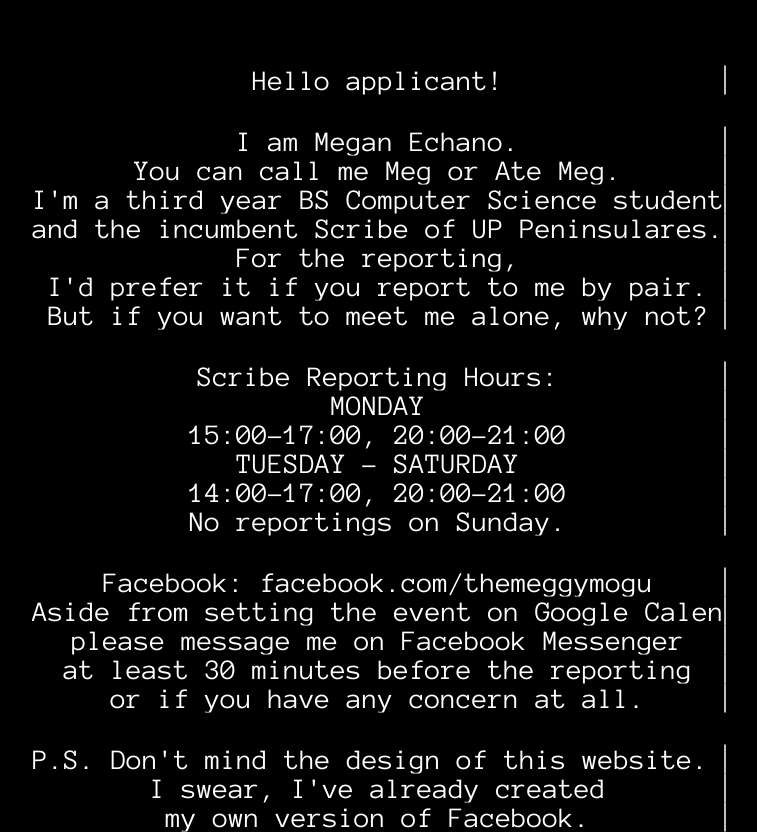
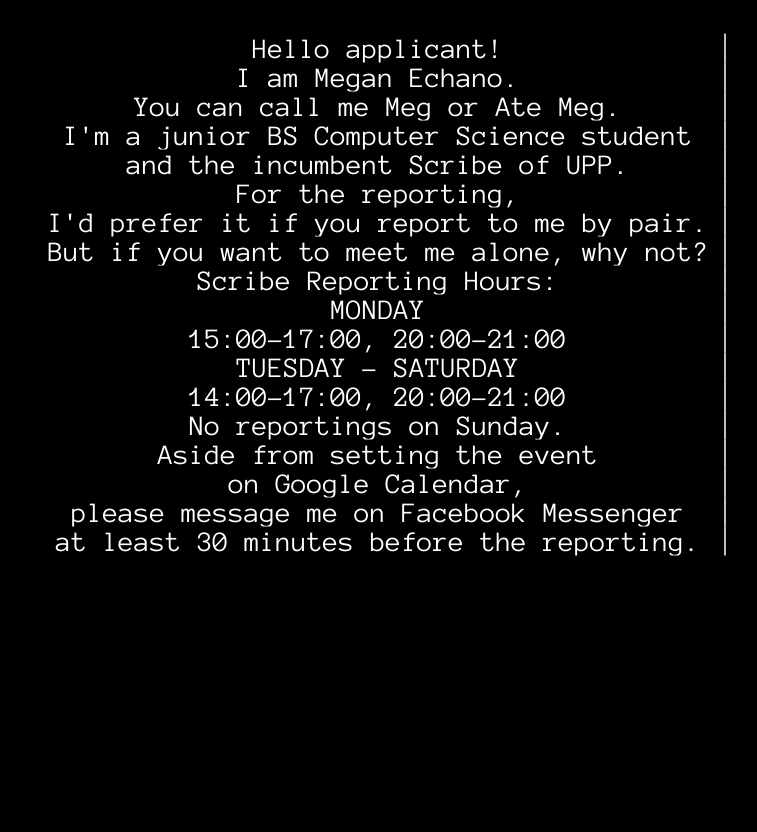
Before and after one commit to mdechano/UPPScribeReportingNotice.github.io, a plain HTML site: page index.html in a window 1280 px wide. Shown: the part 360-1192 px from the top of the page, without its empty margins (261-1018 px from the left). After the commit the page ends 916 px from the top, so only its background shows below. Drawn offline with Linux system fonts and the light colour scheme.

Commit message:
Update index.html

```diff
--- a/index.html
+++ b/index.html
@@ -5,32 +5,23 @@
 		<link rel="stylesheet" href="style.css">
 	</head>
 	<body style="background-color:black;text-align:center">
-		<br></br>
 		<p class="line-1 anim-typewriter">Hello applicant!</p>
-		<br></br>
 		<p class="line-1 anim-typewriter">I am Megan Echano.</p>
 		<p class="line-1 anim-typewriter">You can call me Meg or Ate Meg.</p>
-		<p class="line-1 anim-typewriter">I'm a third year BS Computer Science student</p>
-		<p class="line-1 anim-typewriter">and the incumbent Scribe of UP Peninsulares.</p>
+		<p class="line-1 anim-typewriter">I'm a junior BS Computer Science student</p>
+		<p class="line-1 anim-typewriter">and the incumbent Scribe of UPP.</p>
 		<p class="line-1 anim-typewriter">For the reporting,</p>
 		<p class="line-1 anim-typewriter">I'd prefer it if you report to me by pair.</p>
 		<p class="line-1 anim-typewriter">But if you want to meet me alone, why not?</p>
-		<br></br>
 		<p class="line-1 anim-typewriter">Scribe Reporting Hours:</p>
 		<p class="line-1 anim-typewriter">MONDAY</p>
 		<p class="line-1 anim-typewriter">15:00-17:00, 20:00-21:00</p>
 		<p class="line-1 anim-typewriter">TUESDAY - SATURDAY</p>
 		<p class="line-1 anim-typewriter">14:00-17:00, 20:00-21:00</p>
 		<p class="line-1 anim-typewriter">No reportings on Sunday.</p>
-		<br></br>
-		<p class="line-1 anim-typewriter">Facebook: facebook.com/themeggymogu</p>
-		<p class="line-1 anim-typewriter">Aside from setting the event on Google Calendar,</p>
+		<p class="line-1 anim-typewriter">Aside from setting the event</p>
+		<p class="line-1 anim-typewriter">on Google Calendar,</p>
 		<p class="line-1 anim-typewriter">please message me on Facebook Messenger</p>
-		<p class="line-1 anim-typewriter">at least 30 minutes before the reporting</p>
-		<p class="line-1 anim-typewriter">or if you have any concern at all.</p>
-		<br></br>
-		<p class="line-1 anim-typewriter">P.S. Don't mind the design of this website. T___T</p>
-		<p class="line-1 anim-typewriter">I swear, I've already created</p>
-		<p class="line-1 anim-typewriter">my own version of Facebook.</p>
+		<p class="line-1 anim-typewriter">at least 30 minutes before the reporting.</p>
 	</body>
 </html>
```
